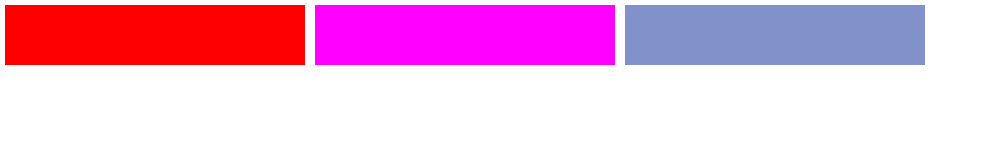
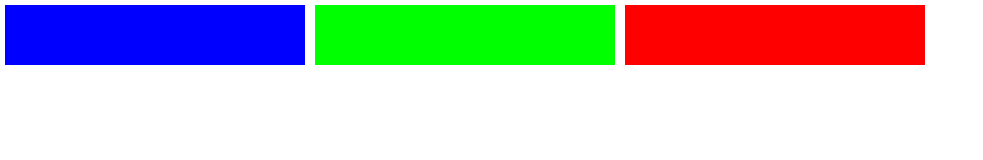
Before and after one commit to dzvid/rocketseat-bootcamp-flexbox, a plain HTML site: page index.html in a window 1280 px wide. Shown: the whole page, without its empty margins (0-983 px from the left). Drawn offline with Linux system fonts and the light colour scheme.

Commit message:
chore: Ordering items with flexbox

```diff
--- a/index.html
+++ b/index.html
@@ -8,9 +8,9 @@
   </head>
   <body>
     <div id="app">
-      <div class="box" style="background: #f00;"></div>
-      <div class="box" style="background: #f0f;"></div>
-      <div class="box" style="background: #8192ca;"></div>
+      <div class="box red"></div>
+      <div class="box green"></div>
+      <div class="box blue"></div>
     </div>
   </body>
 </html>
--- a/styles.css
+++ b/styles.css
@@ -7,7 +7,7 @@ body,
 
 #app {
   display: flex;
-  flex-wrap: wrap;
+  /* flex-wrap: wrap; */
   /* flex-direction: row;
 
   align-items: flex-start;
@@ -18,9 +18,23 @@ body,
 .box {
   width: 300px;
   height: 60px;
-  /* background: #f00; */
   margin: 5px;
   /* flex-grow: 1; */
   /* flex-shrink: 0; */
   /* flex: 1 0; */
 }
+
+.red {
+  background: #f00;
+  order: 2;
+}
+
+.green {
+  background: #0f0;
+  order: 1;
+}
+
+.blue {
+  background: #00f;
+  order: 0;
+}
```
